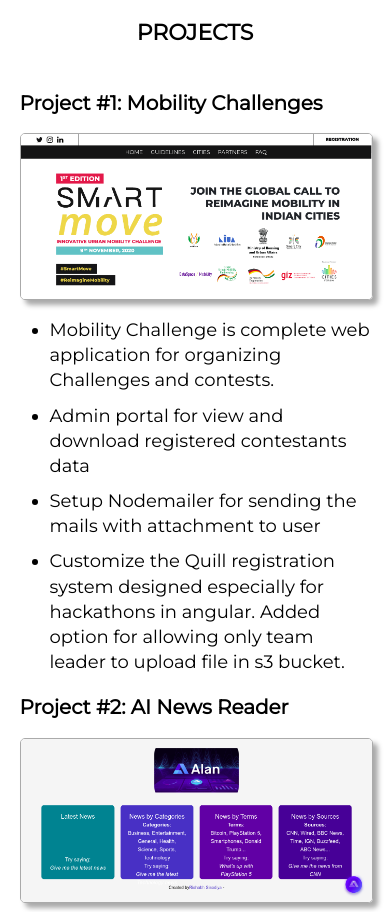
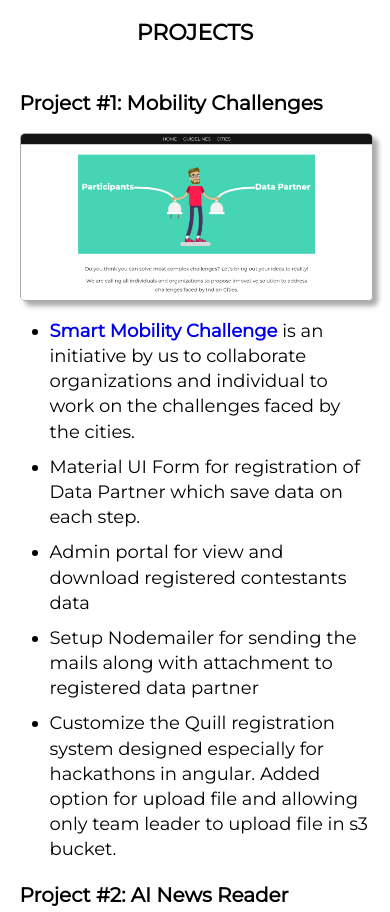
Before and after one commit to rishabhsisodiya/rishabhsisodiya.github.io, a plain HTML site: page index.html in a window 390 px wide. Shown: the part 2200-3112 px from the top of the page. Drawn offline with nearby package versions, Linux system fonts and the light colour scheme.

Commit message:
update mobility project

```diff
--- a/index.html
+++ b/index.html
@@ -53,7 +53,8 @@
         </p>
         <p>
           Recently I have developed clones of many popular website like Amazon,
-          Whatsapp , Hulu, Facebook, Instagram and also developed web application using
+          Whatsapp , Hulu, Facebook, Instagram and also developed web
+          application using
           <strong>styled-components</strong>. I also have experience in
           developing Shopify application. I have designed these apps using
           <strong>HTML5 & CSS3</strong>, implemented frontend by
@@ -89,18 +90,32 @@
         <h1>Projects</h1>
         <div class="project">
           <h2>Project #1: Mobility Challenges</h2>
-          <img src="challenge.png" alt="mobility challenge" />
+          <img src="mobility-challenge.png" alt="mobility challenge" />
           <ul>
             <li>
-              Mobility Challenge is complete web application for organizing
-              Challenges and contests.
+              <a
+                href="https://smart-mobility.herokuapp.com/#/"
+                target="_blank"
+                style="text-decoration: none"
+                ><strong>Smart Mobility Challenge</strong></a
+              >
+              is an initiative by us to collaborate organizations and individual
+              to work on the challenges faced by the cities.
             </li>
-            <li>Admin portal for view and download registered contestants data</li>
-            <li>Setup Nodemailer for sending the mails with attachment to user</li>
+            <li>
+              Material UI Form for registration of Data Partner which save data on each step.
+            </li>
+            <li>
+              Admin portal for view and download registered contestants data
+            </li>
+            <li>
+              Setup Nodemailer for sending the mails along with attachment to
+              registered data partner
+            </li>
             <li>
               Customize the Quill registration system designed especially for
-              hackathons in angular. Added option for allowing only team leader
-              to upload file in s3 bucket.
+              hackathons in angular. Added option for upload file and allowing only
+              team leader to upload file in s3 bucket.
             </li>
           </ul>
         </div>
```
Also changed, not shown: mobility-challenge.png (added).
